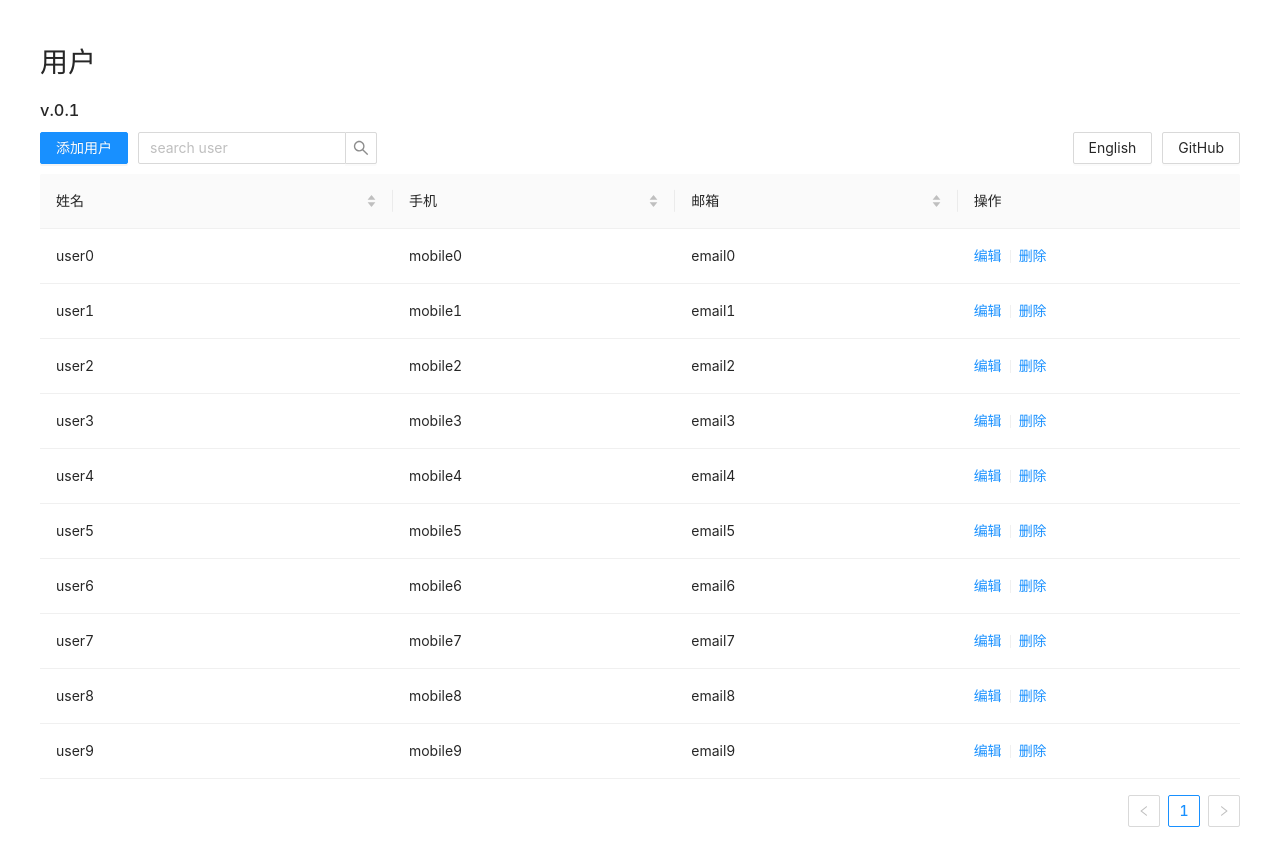
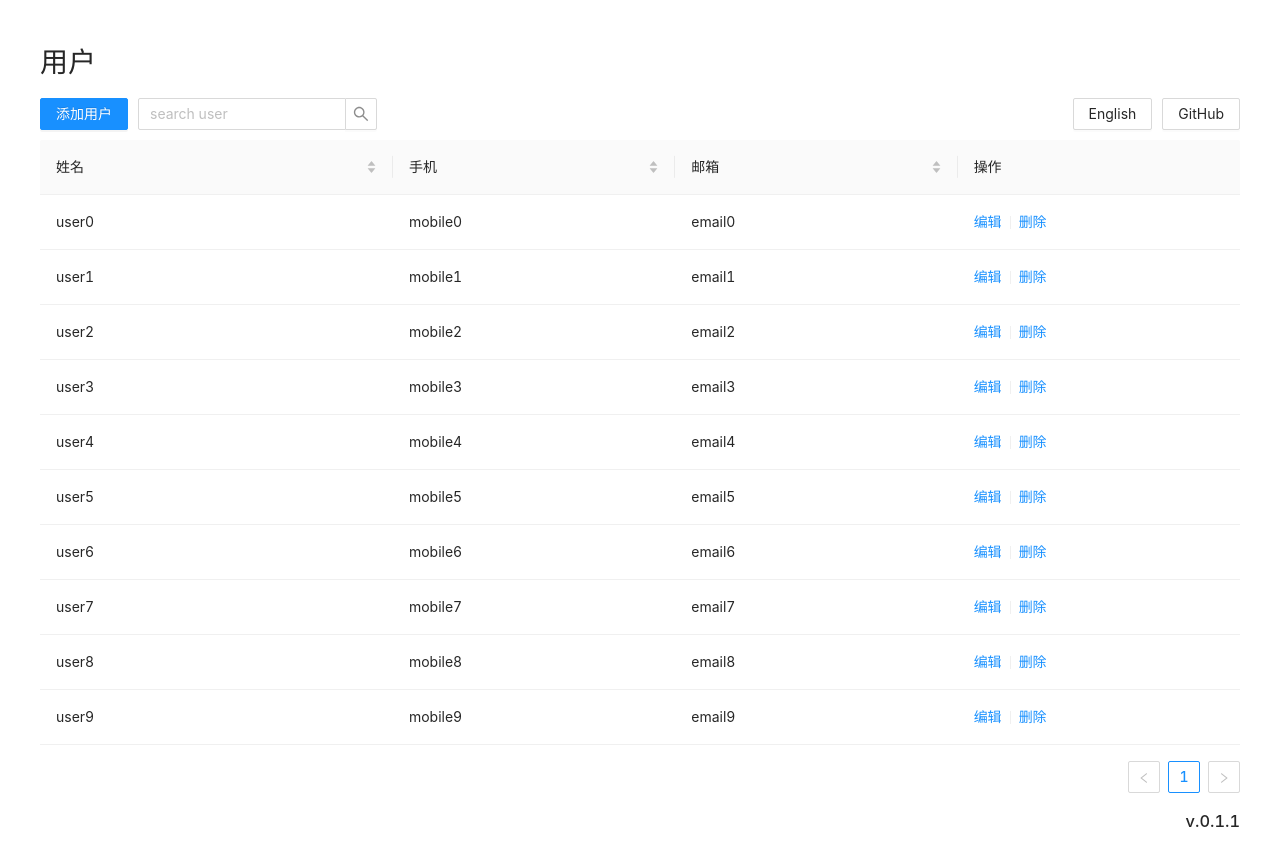
Before and after one commit to zzhang18/booking, a React (Create React App) app: page / in a window 1280 px wide. Shown: the top 866 px of the page. Built offline with nearby package versions, Linux system fonts and the light colour scheme; what i18next-xhr-backend would draw is missing.

Commit message:
FIxed ie object

```diff
--- a/public/index.html
+++ b/public/index.html
@@ -28,7 +28,7 @@
   </head>
   <body>
     <noscript>You need to enable JavaScript to run this app.</noscript>
-    <!-- <script src="https://cdn.polyfill.io/v2/polyfill.min.js"></script>  -->
+    <script src="https://cdn.polyfill.io/v2/polyfill.min.js"></script>
     <div id="root"></div>
     <!--
       This HTML file is a template.
--- a/src/pages/User.js
+++ b/src/pages/User.js
@@ -11,9 +11,8 @@ function User(props) {
   return (
     <div style={{ padding: 40 }}>
       <div style={{ marginBottom: 20 }}>
-        <div style={{ display: 'felx', flexDirection: 'row' }}>
-          <h1>{t('user')}</h1>
-          <h3>v.0.1</h3>
+        <div >
+          <h1 >{t('user')}</h1>
         </div>
         <div style={{ float: 'left' }}>
           <Button type="primary" style={{ margin: '0 10px 10px 0' }} onClick={() => props.show()}>{t('addUser')}</Button>
@@ -62,6 +61,8 @@ function User(props) {
         onCancel={props.cancel}
         target={props.user}
       />
+
+      <h3 style={{float:'right'}}>v.0.1.1</h3>
     </div>
   );
 }
```
Also changed, not shown: 6 other files (tests, documents, lock files or other folders).
